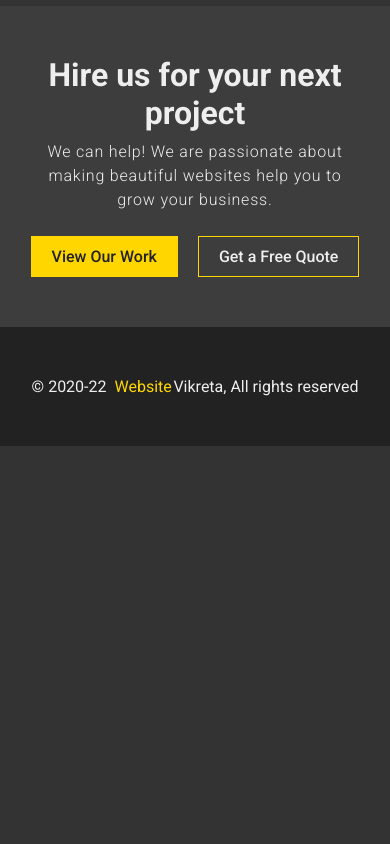
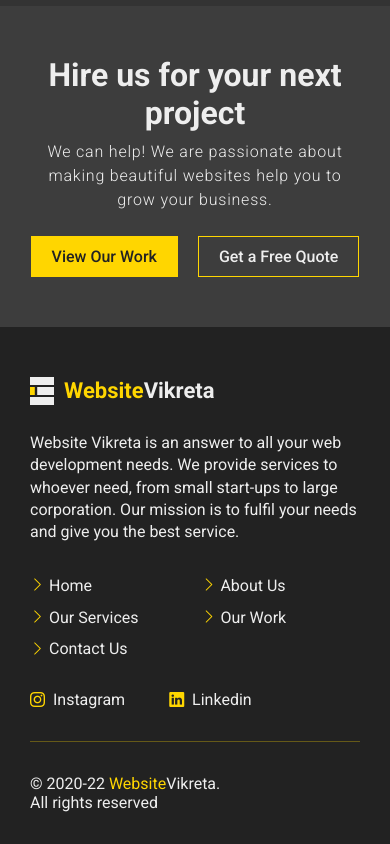
Before and after one commit to website-vikreta/website-vikreta.github.io, a React (Create React App) app: page / in a window 390 px wide. Shown: the part 5434-6278 px from the top of the page. Before the commit the page ends 5880 px from the top, so only its background shows below. Built offline with nearby package versions, Linux system fonts and the light colour scheme.

Commit message:
GoToTop and Footer Added.

```diff
--- a/package.json
+++ b/package.json
@@ -3,6 +3,11 @@
   "version": "0.1.0",
   "private": true,
   "dependencies": {
+    "@fortawesome/fontawesome-svg-core": "^6.2.0",
+    "@fortawesome/free-brands-svg-icons": "^6.2.0",
+    "@fortawesome/free-regular-svg-icons": "^6.2.0",
+    "@fortawesome/free-solid-svg-icons": "^6.2.0",
+    "@fortawesome/react-fontawesome": "^0.2.0",
     "@testing-library/jest-dom": "^5.14.1",
     "@testing-library/react": "^11.2.7",
     "@testing-library/user-event": "^12.8.3",
--- a/public/index.html
+++ b/public/index.html
@@ -3,7 +3,7 @@
 
 <head>
   <meta charset="utf-8" />
-  <link rel="icon" href="%PUBLIC_URL%/favicon.png" />
+  <link rel="icon" href="%PUBLIC_URL%/Favicon.png" />
   <meta name="viewport" content="width=device-width, initial-scale=1" />
   <meta name="theme-color" content="#000000" />
   <meta name="description"
--- a/src/App.js
+++ b/src/App.js
@@ -20,6 +20,7 @@ import { AnimatePresence } from "framer-motion";
 
 // importing style
 import "./styles/main.scss";
+import GoTop from "./components/GoTop";
 
 
 
@@ -55,6 +56,7 @@ function App() {
       <Route path="/work/:id">
         <DetailedWork />
       </Route>
+      <GoTop />
     </div>
   );
 }
--- a/src/components/AboutSection.js
+++ b/src/components/AboutSection.js
@@ -14,8 +14,6 @@ const AboutSection = () => {
       window.addEventListener('scroll', onScroll, { passive: true });
       return () => window.removeEventListener('scroll', onScroll);
    }, []);
-
-   console.log(offset);
 
 
 
--- a/src/components/Footer.js
+++ b/src/components/Footer.js
@@ -1,9 +1,42 @@
 import { motion } from "framer-motion";
+import { Link } from "react-router-dom";
+import LogoIcon from "../assets/LogoIcon.svg";
+import { HashLink as ScrollLink } from "react-router-hash-link";
 
 const Footer = () => {
    return (
       <motion.footer layout>
-         <p>© 2020-22 <span>Website</span>Vikreta, All rights reserved</p>
+         <section className="footer">
+            <div className="container">
+               <div className="left">
+                  <Link to="/">
+                     <div className="logo">
+                        <img src={LogoIcon} alt="Website Vikreta Logo" /><h1><span>Website</span>Vikreta</h1>
+                     </div>
+                  </Link>
+                  <p className="des">
+                     Website Vikreta is an answer to all your web development needs. We provide services to whoever need, from small start-ups to large corporation. Our mission is to fulfil your needs and give you the best service.
+                  </p>
+               </div>
+
+               <div className="right">
+                  <div className="quickLinks">
+                     <span className="link"><i class="icon bi bi-chevron-right"></i><Link to="/">Home</Link></span>
+                     <span className="link"><i class="icon bi bi-chevron-right"></i><ScrollLink smooth to="../#aboutUs">About Us</ScrollLink></span>
+                     <span className="link"><i class="icon bi bi-chevron-right"></i><ScrollLink smooth to="../#services">Our Services</ScrollLink></span>
+                     <span className="link"><i class="icon bi bi-chevron-right"></i><Link to="/work">Our Work</Link></span>
+                     <span className="link"><i class="icon bi bi-chevron-right"></i><Link to="/contact">Contact Us</Link></span>
+                  </div>
+
+                  <div className="social-media">
+                     <a href="https://www.instagram.com/websitevikreta/" target="_BLANK" rel="noreferrer"><i className="icon bi bi-instagram"></i>&nbsp; instagram</a>
+                     <a href="https://www.linkedin.com/company/websitevikreta/" target="_BLANK" rel="noreferrer"><i className="icon bi bi-linkedin"></i>&nbsp;  linkedin</a>
+                  </div>
+                  <div className="line"></div>
+                  <p className="copyright">© 2020-22 <span>Website</span>Vikreta.<br className="break" /> All rights reserved</p>
+               </div>
+            </div>
+         </section>
       </motion.footer>
    )
 }
--- /dev/null
+++ b/src/components/GoTop.js
@@ -0,0 +1,36 @@
+import React from 'react'
+
+
+export default function GoTop() {
+
+    const scrollUp = () =>{
+        window.scrollTo({top: 0, left: 0, behavior:'smooth'})
+    }
+
+
+    // When the user scrolls down 200px from the top of the document, show the button
+    window.onscroll = function() {scrollFunction()};
+
+    function scrollFunction() {
+      if (document.body.scrollTop > 200 || document.documentElement.scrollTop > 200) {
+
+        document.getElementById("gototopbtn").style.display = "block";
+        document.getElementById("gototopbtn").style.animation = "fadeInUp 1s ease backwards";
+      } else {
+
+        setTimeout(() => {
+          document.getElementById("gototopbtn").style.display = "none";
+        }, 500);
+
+        document.getElementById("gototopbtn").style.animation = "fadeInDown 2s ease backwards";
+      }
+    }
+
+    return (
+    <div>
+      <button  id='gototopbtn' onClick={scrollUp} className="gototop"> <i class="bi bi-chevron-bar-up"></i> </button>
+    </div>
+
+
+  )
+}
--- a/src/styles/pages/_home.scss
+++ b/src/styles/pages/_home.scss
@@ -586,3 +586,96 @@
       }
    }
 }
+// -----------------------------------------
+// footer
+// -----------------------------------------
+.footer {
+   padding: 80px 0;
+   @include dark-color-bg(dark);
+   .container {
+      @include flex-between;
+      gap: 100px;
+   }
+
+   .logo {
+      @include flex-center(10px);
+      font-family: Roboto;
+      font-weight: 900;
+      font-size: 28px;
+      line-height: 32.81px;
+      justify-content: left;
+      margin-bottom: 1.5rem;
+      img {
+         max-height: 28px;
+         width: auto;
+      }
+      h1 {
+         font-size: 22px;
+         @include font-weight(bold);
+
+         span {
+            color: $yellow;
+         }
+      }
+   }
+
+   .des {
+      @include flex-center(0.5rem);
+      margin-top: 3%;
+      font-size: 18px;
+      line-height: 24.5px;
+      font-family: Roboto;
+   }
+
+   .left{
+      width: 50%;
+   }
+   .right {
+      width: 70%;
+      display: flex;
+      justify-content: flex-end;
+      flex-direction: column;
+      gap: 2rem;
+
+      .quickLinks, .social-media{
+         @include flex-center;
+         justify-content: flex-end;
+         gap: 1.5rem;
+
+         .link{
+            @include flex-center;
+            gap: 0.25rem;
+            white-space: nowrap;
+         }
+         font-size: 16px;
+         .icon{
+            color: $yellow;
+            font-size: 15px;
+          }
+       }
+      .link:hover, .social-media a:hover{
+         color:$yellow;
+      }
+
+       .social-media{
+         text-transform: capitalize;
+      }
+      hr{
+         color: $yellow
+      }
+       .copyright{
+         text-align: end;
+         .break{
+            display: none;
+         }
+         span {
+            color: $yellow;
+         }
+       }
+       .line {
+         height: 1px;
+         background: $yellow;
+         opacity: 0.3;
+     }
+   }
+}
--- a/src/styles/partials/_components.scss
+++ b/src/styles/partials/_components.scss
@@ -82,6 +82,39 @@ body.scroll-up .navbar {
    border-color: #555;
 }
 
+// -----------------------------------------
+// GoToTop
+// -----------------------------------------
+
+.gototop{
+   display: none;
+   position: fixed;
+   bottom: 1.5rem;
+   right: 1.5rem;
+   width: 50px;
+   height: 50px;
+   border: none;
+   outline: none;
+   font-size: 25px;
+   color: $yellow;
+   background-color: map-get($map: $black-colors, $key: dark);
+   transition: 0.35s ease-in-out;
+}
+@keyframes fadeInUp{
+   0%{transform:translate(0px, 100px); opacity: 0;}
+   100%{transform:translate(0px, 0); opacity: 1;}
+}
+
+@keyframes fadeInDown{
+   100%{transform:translate(0px, 100px); opacity: 0;}
+   0%{transform:translate(0px, 0); opacity: 1;}
+}
+
+.gototop:hover{
+   color: map-get($map: $black-colors, $key: dark);
+   background-color: $yellow;
+}
+
 
 // -----------------------------------------
 // Buttons
@@ -158,30 +191,6 @@ body.scroll-up .navbar {
    }
 }
 
-
-// -----------------------------------------
-// Footer
-// -----------------------------------------
-footer {
-   padding: 100px 0;
-   @include flex-center(0.8rem);
-   flex-direction: column;
-   @include dark-color-bg(dark);
-
-   p {
-      @include flex-center(0.5rem);
-   }
-
-   i {
-      color: red;
-   }
-
-   span {
-      color: $yellow;
-      margin-right: -0.4rem;
-   }
-}
-
 // -----------------------------------------
 // Forms
 // -----------------------------------------
--- a/src/styles/partials/_responsive.scss
+++ b/src/styles/partials/_responsive.scss
@@ -182,9 +182,55 @@
          }
       }
    }
+   // footer
+   .footer {
+      text-align: center;
+      padding: 0;
+      .container {
+         padding: 3rem 30px 2rem 30px;
+         flex-direction: column;
+         gap: 2rem;
+      }
+      .left{
+         width: 100%;
+         text-align: left;
+         .des{
+            font-size: 16px;
+            line-height: 1.4;
+         }
+      }
+      .right {
+         width: 100%;
+         .quickLinks{
+            text-align: left;
+            display: grid;
+            grid-template-columns: 1fr 1fr;
+            .link{
+               justify-content: flex-start;
+            }
 
-   footer {
-      padding: 50px 0;
+            gap: 0.8rem;
+            .icon{
+               margin-left: 0;
+            }
+         }
+         .social-media{
+            justify-content: flex-start;
+            .icon{
+               margin-left: 0;
+            }
+            a{
+               margin-right: 20px;
+            }
+         }
+         .copyright{
+            font-size: 16px;
+            text-align: left;
+            .break{
+               display: block;
+            }
+         }
+      }
    }
 }
 
@@ -247,6 +293,8 @@
          flex-direction: row;
       }
    }
+
+
 
    // about us
    .about-us {
```
Also changed, not shown: 1 other file (tests, documents, lock files or other folders).
